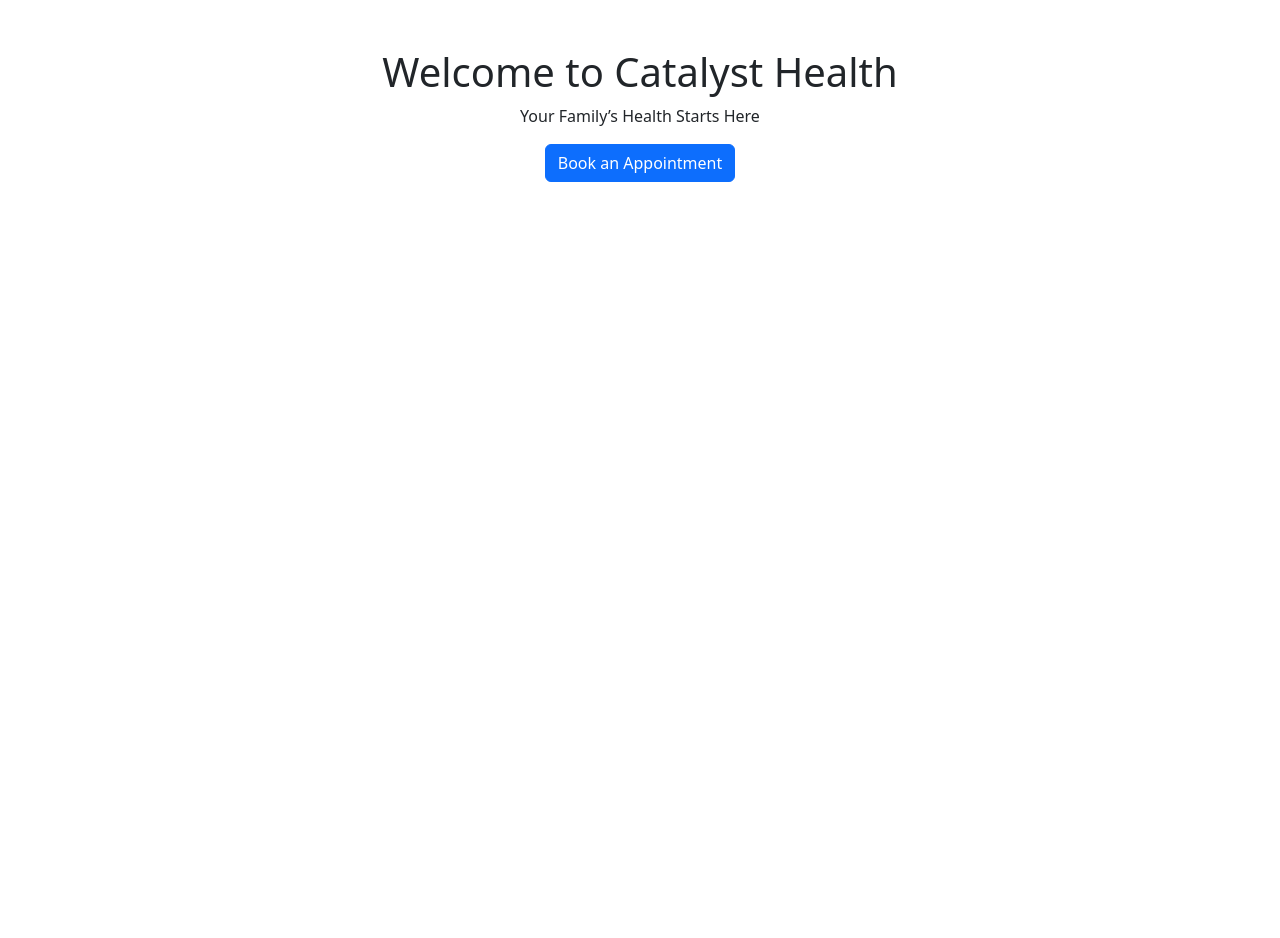
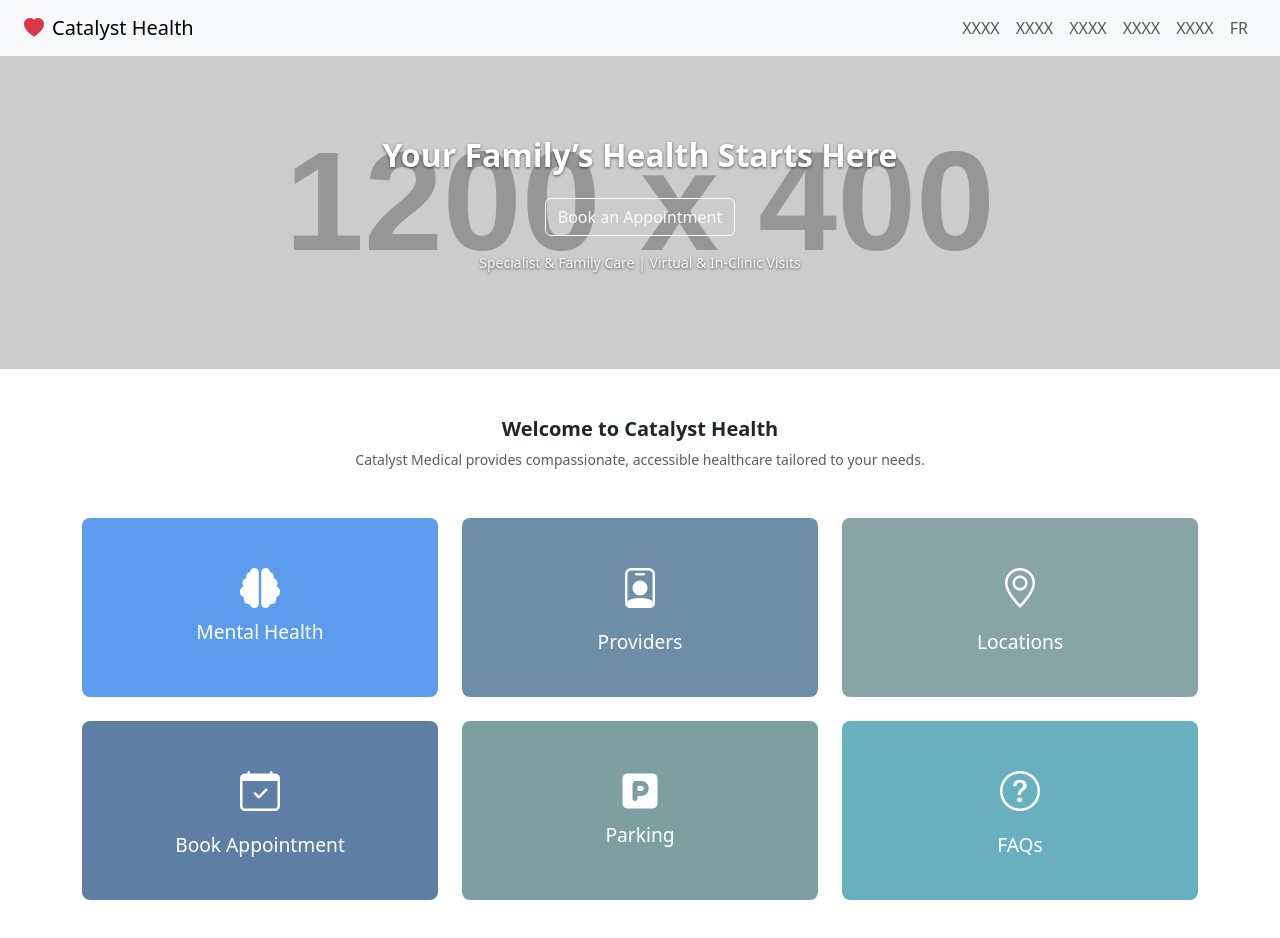
Before and after one commit to sonja-jovic/doctors-site.github.io, a React (Create React App) app: page / in a window 1280 px wide. Shown: the top 938 px of the page. Before the commit the page ends 800 px from the top, so only its background shows below. Built offline with nearby package versions, Linux system fonts and the light colour scheme.

Commit message:
almost complete homepage

```diff
--- a/package.json
+++ b/package.json
@@ -4,14 +4,17 @@
   "version": "0.1.0",
   "private": true,
   "dependencies": {
+    "@fortawesome/fontawesome-free": "^6.7.2",
     "@testing-library/dom": "^10.4.0",
     "@testing-library/jest-dom": "^6.6.3",
     "@testing-library/react": "^16.3.0",
     "@testing-library/user-event": "^13.5.0",
     "bootstrap": "^5.3.6",
+    "bootstrap-icons": "^1.13.1",
     "react": "^19.1.0",
     "react-bootstrap": "^2.10.10",
     "react-dom": "^19.1.0",
+    "react-router-dom": "^7.6.2",
     "react-scripts": "5.0.1",
     "web-vitals": "^2.1.4"
   },
@@ -22,7 +25,6 @@
     "eject": "react-scripts eject",
     "predeploy": "npm run build",
     "deploy": "gh-pages -d build"
-
   },
   "eslintConfig": {
     "extends": [
--- a/src/App.css
+++ b/src/App.css
@@ -1,38 +1,47 @@
-.App {
+/* App.css */
+
+.hero-section {
+  background-color: #333;
+  background-size: cover;
+  background-position: center;
+  padding: 80px 0;
+  color: white;
+  text-shadow: 0 1px 3px rgba(0, 0, 0, 0.6);
+}
+
+.hero-section h2 {
+  font-weight: bold;
+}
+
+.hero-section .btn {
+  margin-top: 20px;
+}
+
+.welcome-section {
+  padding: 50px 0;
   text-align: center;
 }
 
-.App-logo {
-  height: 40vmin;
-  pointer-events: none;
+
+.info-tile {
+  padding: 40px 20px;
+  color: white;
+  text-align: center;
+  border-radius: 8px;
+  transition: transform 0.2s;
 }
 
-@media (prefers-reduced-motion: no-preference) {
-  .App-logo {
-    animation: App-logo-spin infinite 20s linear;
-  }
+.info-tile:hover {
+  transform: scale(1.03);
 }
 
-.App-header {
-  background-color: #282c34;
-  min-height: 100vh;
-  display: flex;
-  flex-direction: column;
-  align-items: center;
-  justify-content: center;
-  font-size: calc(10px + 2vmin);
-  color: white;
+.info-tile .icon {
+  font-size: 2.5rem;
+  margin-bottom: 10px;
+  display: block;
 }
 
-.App-link {
-  color: #61dafb;
+.tile-text {
+  font-size: 1.2rem;
+  font-weight: 500;
 }
-
-@keyframes App-logo-spin {
-  from {
-    transform: rotate(0deg);
-  }
-  to {
-    transform: rotate(360deg);
-  }
-}
--- a/src/App.js
+++ b/src/App.js
@@ -1,13 +1,87 @@
 import React from "react";
-import { Container, Button } from "react-bootstrap";
+import {
+  Navbar,
+  Container,
+  Nav,
+  Button,
+  Row,
+  Col
+} from "react-bootstrap";
+import "./App.css";
 
 function App() {
   return (
-    <Container className="text-center mt-5">
-      <h1>Welcome to Catalyst Health</h1>
-      <p>Your Family’s Health Starts Here</p>
-      <Button variant="primary">Book an Appointment</Button>
-    </Container>
+    <>
+      {/* Top Navigation */}
+      <Navbar bg="light" expand="lg" className="px-4">
+        <Navbar.Brand href="#">
+          <i className="bi bi-heart-fill text-danger me-2"></i>
+          Catalyst Health
+        </Navbar.Brand>
+        <Nav className="ms-auto d-none d-lg-flex">
+          <Nav.Link href="#">XXXX</Nav.Link>
+          <Nav.Link href="#">XXXX</Nav.Link>
+          <Nav.Link href="#">XXXX</Nav.Link>
+          <Nav.Link href="#">XXXX</Nav.Link>
+          <Nav.Link href="#">XXXX</Nav.Link>
+          <Nav.Link href="#">FR</Nav.Link>
+        </Nav>
+      </Navbar>
+
+      {/* Hero Section */}
+      <div
+        className="hero-section text-center text-white"
+        style={{
+          backgroundImage: `url("https://via.placeholder.com/1200x400")`,
+          backgroundSize: "cover",
+          backgroundPosition: "center",
+          padding: "80px 0"
+        }}
+      >
+        <h2 className="fw-bold">Your Family’s Health Starts Here</h2>
+        <Button variant="outline-light" className="my-3">
+          Book an Appointment
+        </Button>
+        <p className="text-light small">
+          Specialist & Family Care | Virtual & In-Clinic Visits
+        </p>
+      </div>
+
+      {/* Welcome Section */}
+      <Container className="text-center my-5">
+        <h5 className="fw-bold">Welcome to Catalyst Health</h5>
+        <p className="text-muted small">
+          Catalyst Medical provides compassionate, accessible healthcare tailored to your needs.
+        </p>
+      </Container>
+
+      {/* Info Tiles Section */}
+      {/* Info Tiles Section */}
+      <Container className="my-5">
+        <Row className="g-4" xs={1} md={3}>
+          {[
+            { title: "Mental Health", iconClass: "fas fa-brain", color: "#5d9cec", useFA: true },
+            { title: "Providers", iconClass: "bi bi-person-badge", color: "#6c8ea6" },
+            { title: "Locations", iconClass: "bi bi-geo-alt", color: "#89a4a6" },
+            { title: "Book Appointment", iconClass: "bi bi-calendar-check", color: "#5c7fa3" },
+            { title: "Parking", iconClass: "fas fa-parking", color: "#7ca0a2", useFA: true },
+            { title: "FAQs", iconClass: "bi bi-question-circle", color: "#68afc0" }
+          ].map((tile, idx) => (
+            <Col key={idx}>
+              <div
+                className="info-tile h-100 d-flex flex-column justify-content-center align-items-center"
+                style={{ backgroundColor: tile.color }}
+              >
+                <i className={`${tile.iconClass} icon`}></i>
+                <div className="tile-text">{tile.title}</div>
+              </div>
+            </Col>
+          ))}
+        </Row>
+      </Container>
+
+
+    </>
   );
 }
 
--- a/src/index.js
+++ b/src/index.js
@@ -4,6 +4,10 @@ import './index.css';
 import App from './App';
 import reportWebVitals from './reportWebVitals';
 import 'bootstrap/dist/css/bootstrap.min.css';
+import 'bootstrap-icons/font/bootstrap-icons.css';
+import '@fortawesome/fontawesome-free/css/all.min.css';
+
+
 
 const root = ReactDOM.createRoot(document.getElementById('root'));
 root.render(
```
Also changed, not shown: src/pages/MentalHealth.js (added, +11 -0 lines), src/pages/BookAppointment.js (added), src/pages/FAQs.js (added), src/pages/Locations.js (added), src/pages/Parking.js (added), src/pages/Providers.js (added), 1 other file (tests, documents, lock files or other folders).
